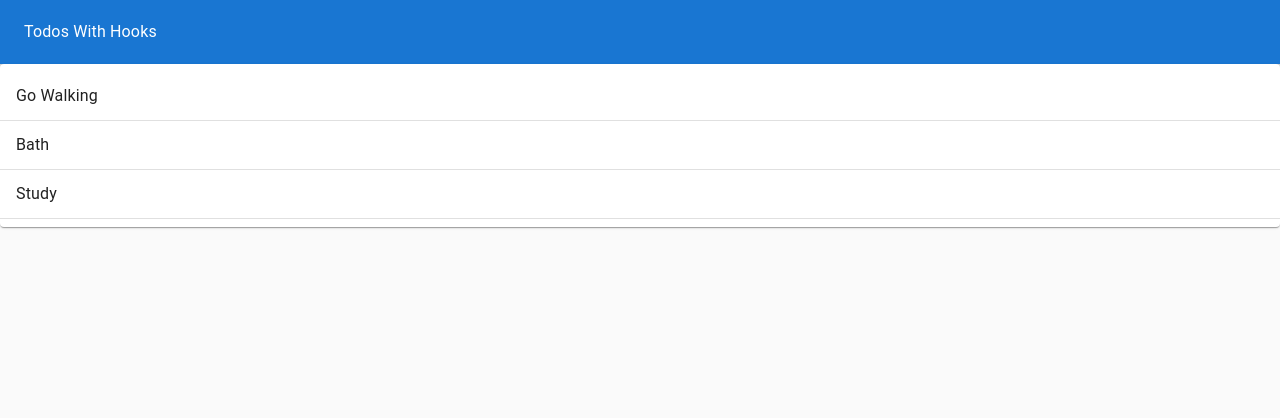
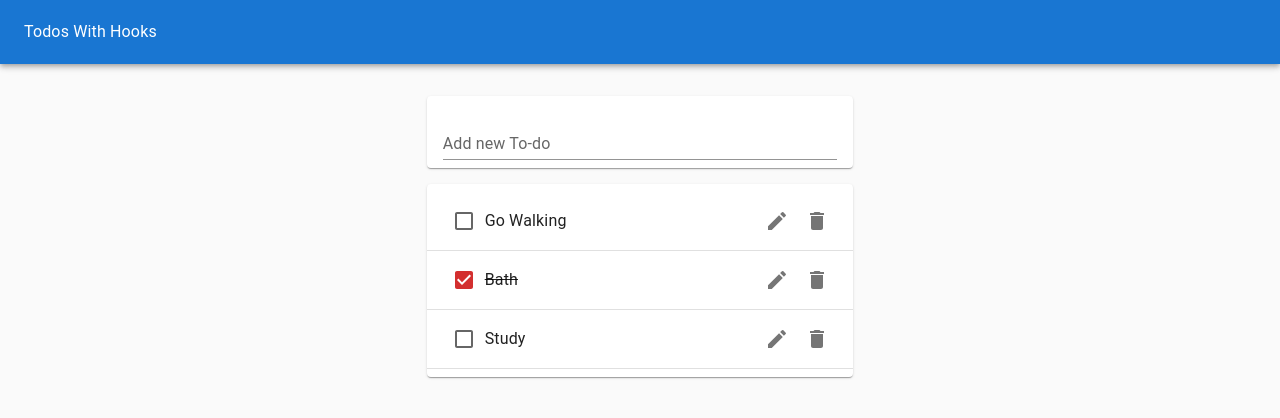
Before and after one commit to suddhabrato/to-do-hooks-app, a React (Create React App) app: page / in a window 1280 px wide. Shown: the top 418 px of the page. Built offline with nearby package versions, Linux system fonts and the light colour scheme.

Commit message:
Added Todo Items and Toggle and delete features

```diff
--- a/package.json
+++ b/package.json
@@ -5,6 +5,7 @@
   "dependencies": {
     "@emotion/react": "^11.9.3",
     "@emotion/styled": "^11.9.3",
+    "@mui/icons-material": "^5.8.4",
     "@mui/material": "^5.8.6",
     "@testing-library/jest-dom": "^5.16.4",
     "@testing-library/react": "^13.3.0",
@@ -12,6 +13,7 @@
     "react": "^18.2.0",
     "react-dom": "^18.2.0",
     "react-scripts": "5.0.1",
+    "uuid": "^8.3.2",
     "web-vitals": "^2.1.4"
   },
   "scripts": {
--- /dev/null
+++ b/src/Todo.js
@@ -0,0 +1,28 @@
+import React from 'react';
+import ListItem from '@mui/material/ListItem';
+import ListItemText from '@mui/material/ListItemText';
+import Checkbox from '@mui/material/Checkbox';
+import IconButton from '@mui/material/IconButton';
+import DeleteIcon from '@mui/icons-material/Delete';
+import EditIcon from '@mui/icons-material/Edit';
+import ListItemSecondaryAction from '@mui/material/ListItemSecondaryAction';
+
+
+export default function Todo({ task, completed, removeTodo, id, toggleTodo }) {
+    return (
+        <ListItem>
+            <Checkbox color='error' tabIndex={-1} checked={completed} onClick={() => toggleTodo(id)} />
+            <ListItemText sx={{ textDecoration: completed ? 'line-through' : 'none' }}>
+                {task}
+            </ListItemText>
+            <ListItemSecondaryAction>
+                <IconButton aria-label='Edit'>
+                    <EditIcon />
+                </IconButton>
+                <IconButton aria-label='Delete' onClick={() => removeTodo(id)}>
+                    <DeleteIcon />
+                </IconButton>
+            </ListItemSecondaryAction>
+        </ListItem>
+    )
+}
--- a/src/TodoApp.js
+++ b/src/TodoApp.js
@@ -5,7 +5,8 @@ import Paper from '@mui/material/Paper';
 import Toolbar from '@mui/material/Toolbar';
 import Grid from '@mui/material/Grid';
 import TodoList from './TodoList';
-
+import TodoForm from './TodoForm';
+import { v4 as uuidv4 } from 'uuid';
 
 export default function TodoApp() {
     const initialTodos = [
@@ -14,6 +15,20 @@ export default function TodoApp() {
         { id: 3, task: 'Study', completed: false }
     ]
     const [todos, setTodos] = useState(initialTodos);
+
+    const addTodo = (newTodoText) => {
+        setTodos([...todos, { id: uuidv4(), task: newTodoText, completed: false }])
+    }
+
+    const removeTodo = (todoId) => {
+        const updatedTodos = todos.filter(todo => todo.id !== todoId);
+        setTodos(updatedTodos);
+    }
+
+    const toggleTodo = (todoId) => {
+        setTodos(todos.map(todo => todo.id === todoId ? { ...todo, completed: !todo.completed } : todo));
+    }
+
     return (
         <Paper sx={{
             padding: '0',
@@ -28,7 +43,12 @@ export default function TodoApp() {
                     <Typography color='inherit'>Todos With Hooks</Typography>
                 </Toolbar>
             </AppBar>
-            <TodoList todos={todos} />
+            <Grid container justifyContent='center' sx={{ marginTop: '1rem' }}>
+                <Grid item xs={11} md={8} lg={4}>
+                    <TodoForm addTodo={addTodo} />
+                    <TodoList todos={todos} removeTodo={removeTodo} toggleTodo={toggleTodo} />
+                </Grid>
+            </Grid>
         </Paper>
     )
 }
--- /dev/null
+++ b/src/TodoForm.js
@@ -0,0 +1,19 @@
+import React from 'react';
+import Paper from '@mui/material/Paper';
+import TextField from '@mui/material/TextField';
+import useinputState from './hooks/useInputState';
+
+export default function TodoForm({ addTodo }) {
+    const [value, handleChange, reset] = useinputState('');
+    return (
+        <Paper sx={{ margin: '1rem 0', padding: '0 1rem' }}>
+            <form onSubmit={e => {
+                e.preventDefault();
+                addTodo(value);
+                reset();
+            }}>
+                <TextField variant='standard' value={value} onChange={handleChange} margin='normal' label='Add new To-do' fullWidth />
+            </form>
+        </Paper>
+    )
+}
--- a/src/TodoList.js
+++ b/src/TodoList.js
@@ -1,23 +1,19 @@
 import React from 'react';
 import Paper from '@mui/material/Paper';
 import List from '@mui/material/List';
-import ListItem from '@mui/material/ListItem';
 import Divider from '@mui/material/Divider';
-import ListItemText from '@mui/material/ListItemText';
+import Todo from './Todo';
 
-
-
-export default function TodoList(props) {
+export default function TodoList({ todos, removeTodo, toggleTodo }) {
     return (
         <Paper>
             <List>
-                {props.todos.map(todo =>
+                {todos.map(todo =>
                     <>
-                        <ListItem>
-                            <ListItemText>
-                                {todo.task}
-                            </ListItemText>
-                        </ListItem>
+                        <Todo task={todo.task} id={todo.id} key={todo.id} completed={todo.completed}
+                            removeTodo={removeTodo}
+                            toggleTodo={toggleTodo}
+                        />
                         <Divider />
                     </>
                 )}
--- /dev/null
+++ b/src/hooks/useInputState.js
@@ -0,0 +1,12 @@
+import React, { useState } from 'react';
+
+export default function useInputState(intialVal) {
+    const [val, setVal] = useState(intialVal);
+    const handleChange = e => {
+        setVal(e.target.value);
+    }
+    const reset = () => {
+        setVal('');
+    }
+    return [val, handleChange, reset];
+}
```
Also changed, not shown: 1 other file (tests, documents, lock files or other folders).
